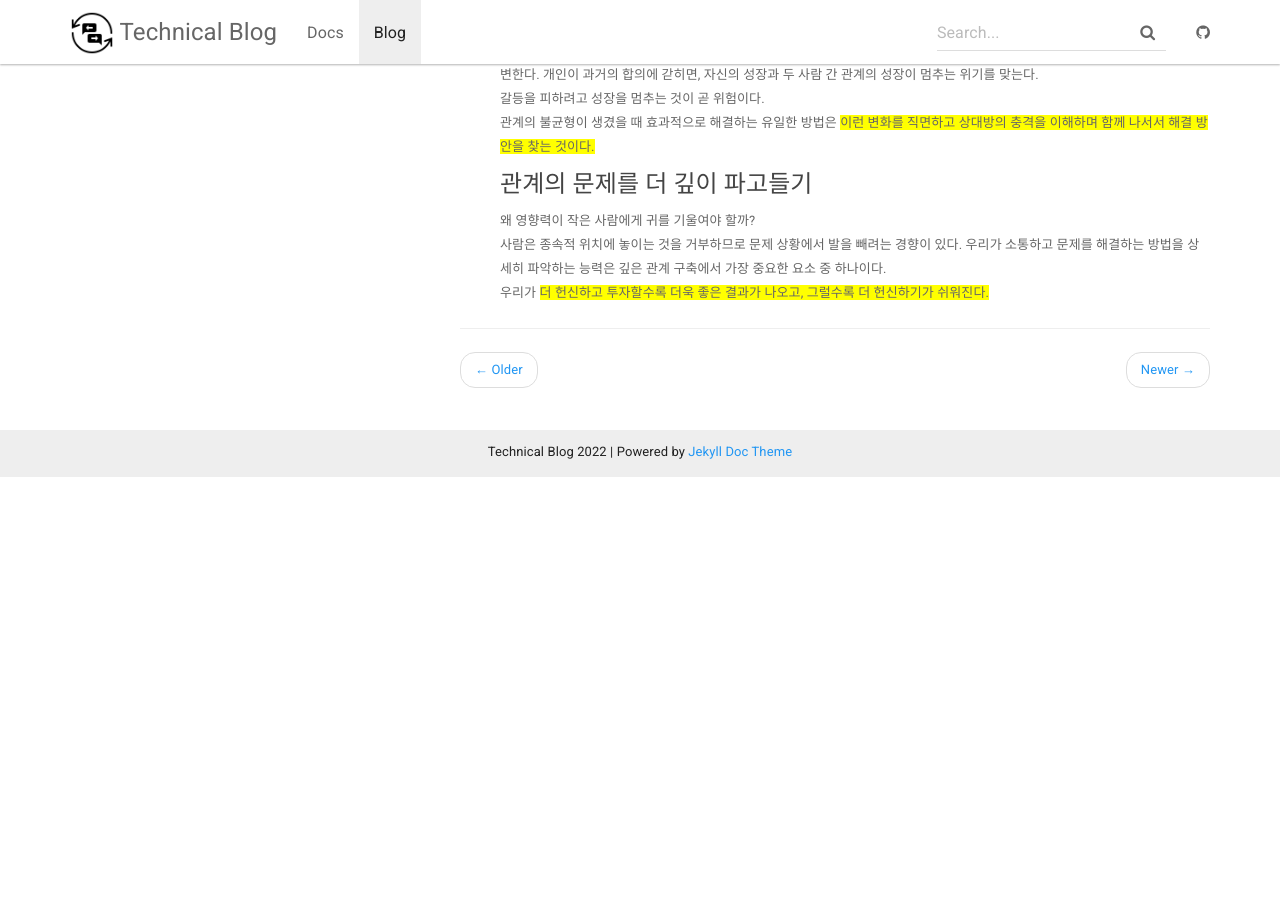
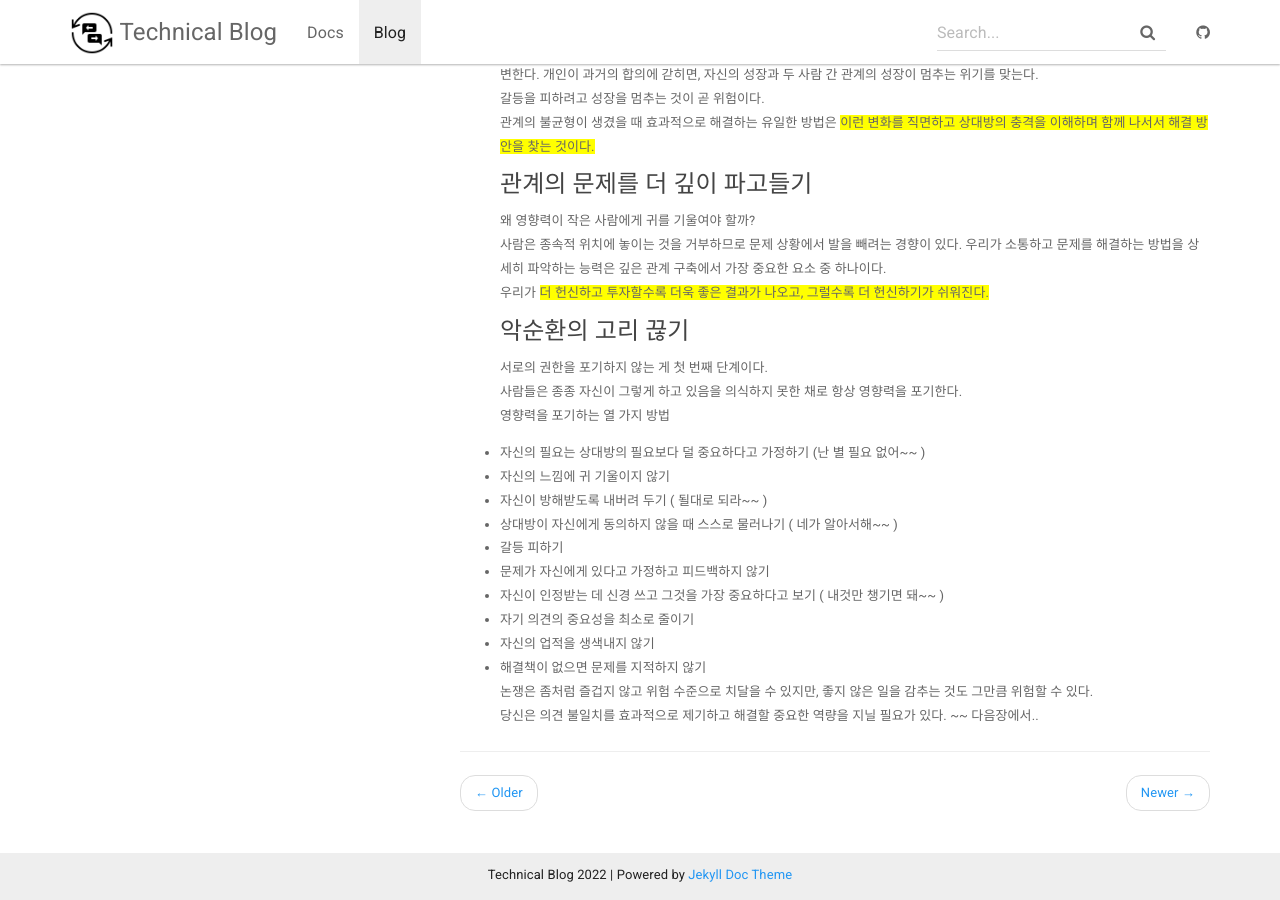
Before and after one commit to contravia-cloud/TechnicalBlog2, a Jekyll site: the page built from _posts/2022-05-05-connect.md, in a window 1280 px wide and 900 px high, scrolled down 2073 px. Built offline with Jekyll 4.4.1, drawn with Linux system fonts in a browser that asks for light colours; before the commit the page ends 2550 px from its top, so only the background shows below that.

Commit message:
Update 2022-05-05-connect.md

```diff
--- a/_posts/2022-05-05-connect.md
+++ b/_posts/2022-05-05-connect.md
@@ -72,3 +72,19 @@ author: contravia
  사람은 종속적 위치에 놓이는 것을 거부하므로 문제 상황에서 발을 빼려는 경향이 있다.
  우리가 소통하고 문제를 해결하는 방법을 상세히 파악하는 능력은 깊은 관계 구축에서 가장 중요한 요소 중 하나이다.
  우리가 <span style="background-color:yellow">더 헌신하고 투자할수록 더욱 좋은 결과가 나오고, 그럴수록 더 헌신하기가 쉬워진다.</span>
+#### 악순환의 고리 끊기
+ 서로의 권한을 포기하지 않는 게 첫 번째 단계이다.
+ 사람들은 종종 자신이 그렇게 하고 있음을 의식하지 못한 채로 항상 영향력을 포기한다.
+ 영향력을 포기하는 열 가지 방법
+ - 자신의 필요는 상대방의 필요보다 덜 중요하다고 가정하기 (난 별 필요 없어~~ )
+ - 자신의 느낌에 귀 기울이지 않기
+ - 자신이 방해받도록 내버려 두기 ( 될대로 되라~~ )
+ - 상대방이 자신에게 동의하지 않을 때 스스로 물러나기 ( 네가 알아서해~~ )
+ - 갈등 피하기
+ - 문제가 자신에게 있다고 가정하고 피드백하지 않기
+ - 자신이 인정받는 데 신경 쓰고 그것을 가장 중요하다고 보기 ( 내것만 챙기면 돼~~ )
+ - 자기 의견의 중요성을 최소로 줄이기
+ -  자신의 업적을 생색내지 않기
+ -  해결책이 없으면 문제를 지적하지 않기
+ 논쟁은 좀처럼 즐겁지 않고 위험 수준으로 치달을 수 있지만, 좋지 않은 일을 감추는 것도 그만큼 위험할 수 있다.
+ 당신은 의견 불일치를 효과적으로 제기하고 해결할 중요한 역량을 지닐 필요가 있다. ~~ 다음장에서..
```
